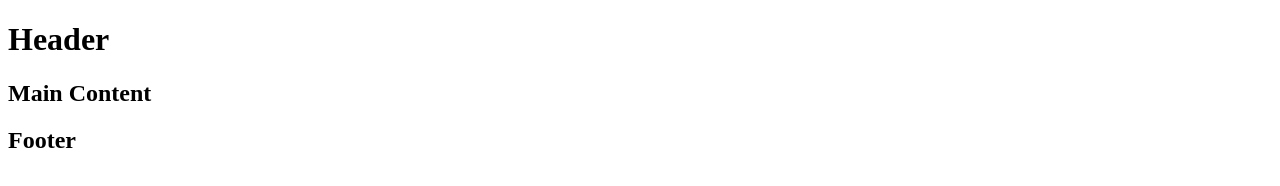
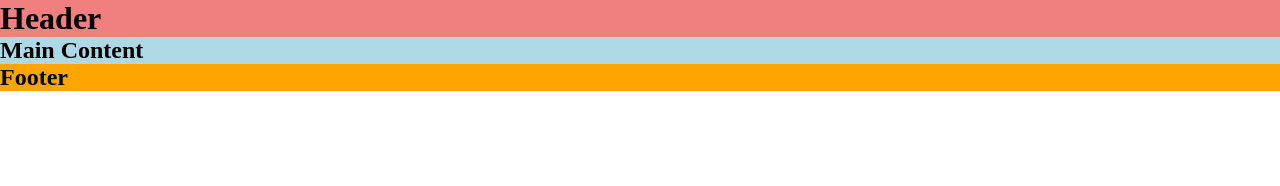
Before and after one commit to jordzen/Love-running, a plain HTML site: page index.html in a window 1280 px wide. Drawn offline with Linux system fonts and the light colour scheme.

Commit message:
Added css folder,  along with some basic styling

```diff
--- /dev/null
+++ b/assets/css/style.css
@@ -0,0 +1,22 @@
+/* Asterisk wildcard selector to override default styles added by the browser */
+* {
+    padding: 0;
+    margin: 0;
+    box-sizing: border-box;
+}
+
+
+/* Header */
+Header {
+    background-color: lightcoral;
+}
+
+/* Main content */
+Main {
+    background-color: lightblue;
+}
+
+/* Footer */
+Footer {
+    background-color: orange;
+}
--- a/index.html
+++ b/index.html
@@ -13,6 +13,8 @@
     <link rel="apple-touch-icon" sizes="180x180" href="assets/favicon/apple-touch-icon.png">
     <link rel="icon" type="image/png" sizes="32x32" href="assets/favicon/favicon-32x32.png">
     <link rel="icon" type="image/png" sizes="16x16" href="assets/favicon/favicon-16x16.png">
+    <!-- Stylesheet -->
+    <link rel="stylesheet" href="assets/css/style.css">
 </head>
 <body>
 
```
